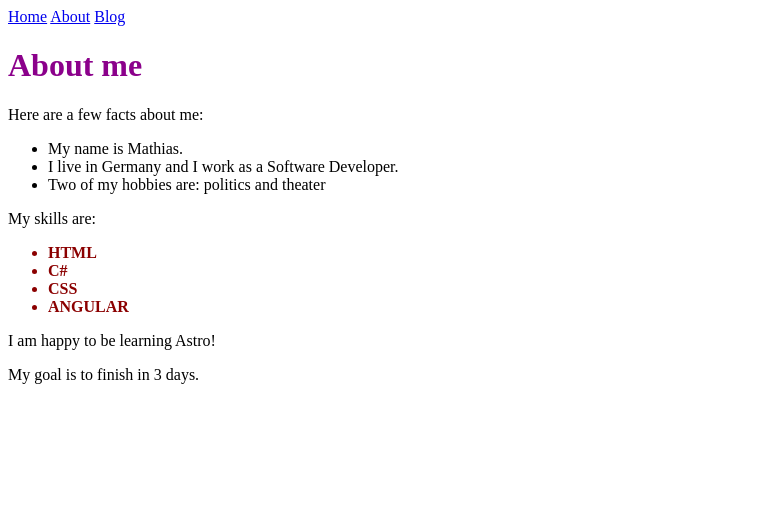
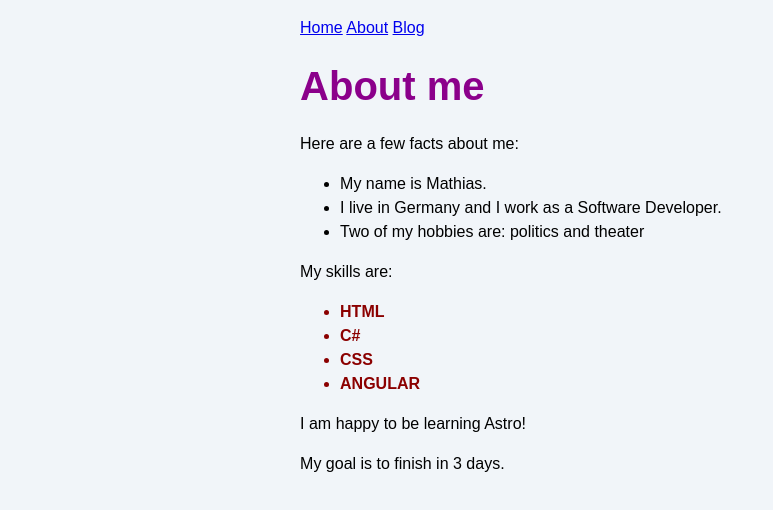
Before and after one commit to mwellner/hp-astro, an Astro site: page /about in a window 1280 px wide. Shown: the whole page, without its empty margins (0-773 px from the left). Built offline with nearby package versions, Linux system fonts and the light colour scheme; Astro itself is replaced by a stand-in of ours.

Commit message:
add global styles

```diff
--- a/src/pages/about.astro
+++ b/src/pages/about.astro
@@ -1,4 +1,6 @@
 ---
+import "../styles/global.css";
+
 const pageTitle = "About me";
 
 const identity = {
--- a/src/pages/blog.astro
+++ b/src/pages/blog.astro
@@ -1,4 +1,6 @@
 ---
+import "../styles/global.css";
+
 const pageTitle = "Blog";
 ---
 
--- a/src/pages/index.astro
+++ b/src/pages/index.astro
@@ -1,4 +1,6 @@
 ---
+import "../styles/global.css";
+
 const pageTitle = "Astro";
 ---
 
--- /dev/null
+++ b/src/styles/global.css
@@ -0,0 +1,21 @@
+html {
+  background-color: #f1f5f9;
+  font-family: sans-serif;
+}
+
+body {
+  margin: 0 auto;
+  width: 100%;
+  max-width: 80ch;
+  padding: 1rem;
+  line-height: 1.5;
+}
+
+* {
+  box-sizing: border-box;
+}
+
+h1 {
+  margin: 1rem 0;
+  font-size: 2.5rem;
+}
```
